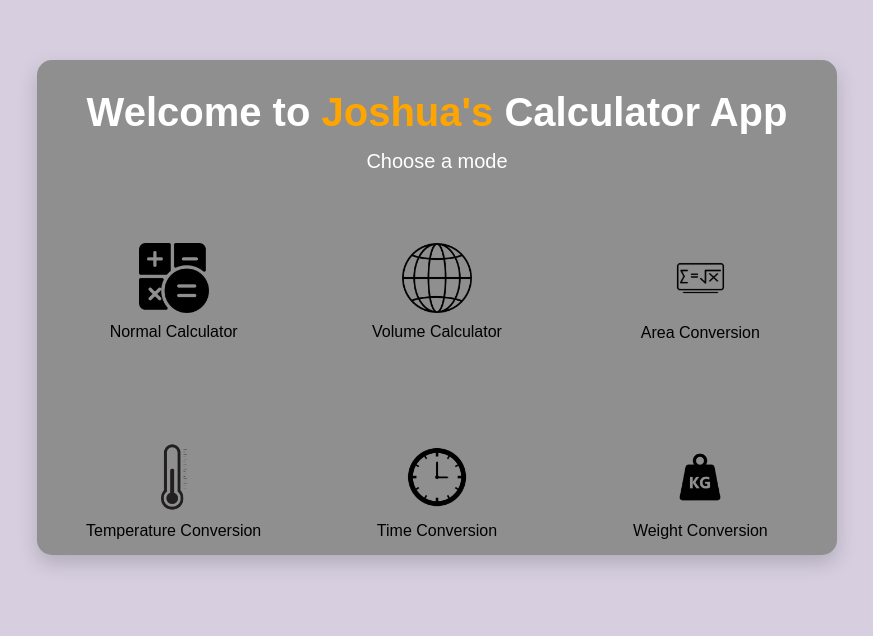
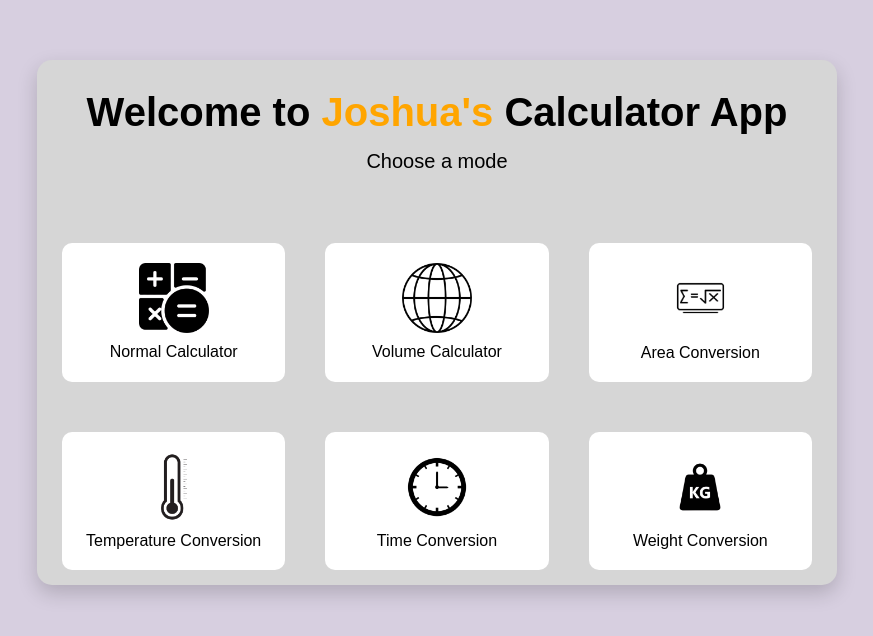
Before and after one commit to Josh-codes165/Calculator, a React (Vite) app: page / in a window 1280 px wide. Shown: the top 636 px of the page, without its empty margins (203-1076 px from the left). Built offline with nearby package versions, Linux system fonts and the light colour scheme.

Commit message:
st commit

```diff
--- a/src/App.css
+++ b/src/App.css
@@ -10,20 +10,21 @@ body {
   padding: 0 20px;
 }
 .choose {
-  color: white;
+  color: black;
 }
+
 p {
   color: black;
 }
 .entire {
-  background-color: #8f8f8f;
+  background-color: #d6d6d6;
   max-width: 800px;
   width: 100%;
   justify-self: center;
   border: none;
   border-radius: 15px;
   margin-top: 60px;
-  color: white;
+  color: black;
   padding: 30px 25px;
   padding-bottom: 15px;
   box-shadow: 0 8px 20px rgba(0, 0, 0, 0.18);
@@ -48,7 +49,7 @@ img {
   display: grid;
   grid-template-columns: 1fr 1fr 1fr;
   gap: 40px;
-  row-gap: 100px;
+  row-gap: 50px;
   margin-top: 70px;
   /* margin-left: 50px; */
 }
@@ -163,3 +164,10 @@ a {
     line-break: normal;
   }
 }
+
+.homebtn {
+  background-color: white;
+  border: none;
+  padding: 20px;
+  border-radius: 10px;
+}
--- a/src/Home.jsx
+++ b/src/Home.jsx
@@ -15,41 +15,41 @@ function Welcome() {
           <p className="choose">Choose a mode </p>
         </div>
         <div className="images">
-          <Link to="/normalCalc">
+          <Link className="homebtn" to="/normalCalc">
             <div className="img1">
               <img src={img2} alt="" srcset="" className="" />
               <p>Normal Calculator</p>
             </div>
           </Link>
-          <Link to="/volumeCalc">
+          <Link className="homebtn" to="/volumeCalc">
             <div className="img1">
               <img src={img3} alt="" srcset="" className="" />
 
               <p>Volume Calculator</p>
             </div>
           </Link>
-          <Link to="/areaCalc">
+          <Link className="homebtn" to="/areaCalc">
             <div className="img1">
               <img src={img5} alt="" srcset="" className="img2" />
 
               <p>Area Conversion</p>
             </div>
           </Link>
-          <Link to="/tempCalc">
+          <Link className="homebtn" to="/tempCalc">
             <div className="img1">
               <img src={img4} alt="" srcset="" className="" />
 
               <p>Temperature Conversion</p>
             </div>
           </Link>
-          <Link to="/timeCalc">
+          <Link className="homebtn" to="/timeCalc">
             <div className="img1">
               <img src={img1} alt="" srcset="" className="" />
 
               <p>Time Conversion</p>
             </div>
           </Link>
-          <Link to="/weightCalc">
+          <Link className="homebtn" to="/weightCalc">
             <div className="img1">
               <img src={img6} alt="" srcset="" className="" />
 
--- a/src/volumeCalc.jsx
+++ b/src/volumeCalc.jsx
@@ -9,13 +9,13 @@ function Volume() {
         <h1 className="shape">Choose Shape</h1>
         <div className="shapeContainer">
           <Link to="/Cube">
-            <p>Cube</p>
+            <button>Cube</button>
           </Link>
           <Link to="/Cuboid">
-            <p>Rectangular Prism (Cuboid)</p>
+            <button>Rectangular Prism (Cuboid)</button>
           </Link>
           <Link to="/Sphere">
-            <p>Sphere</p>
+            <button>Sphere</button>
           </Link>
           <Link to="/Cylinder">
             <p>Cylinder</p>
```
Also changed, not shown: src/volumeCalc.css (indentation only).
